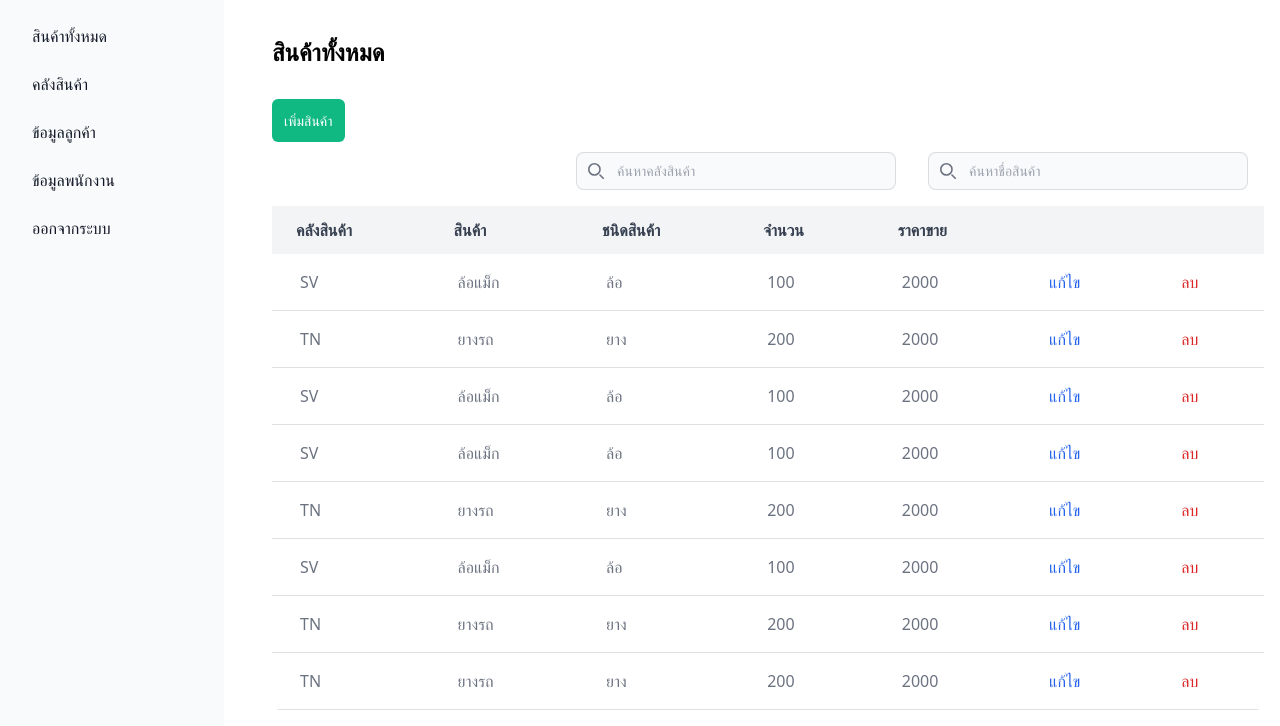
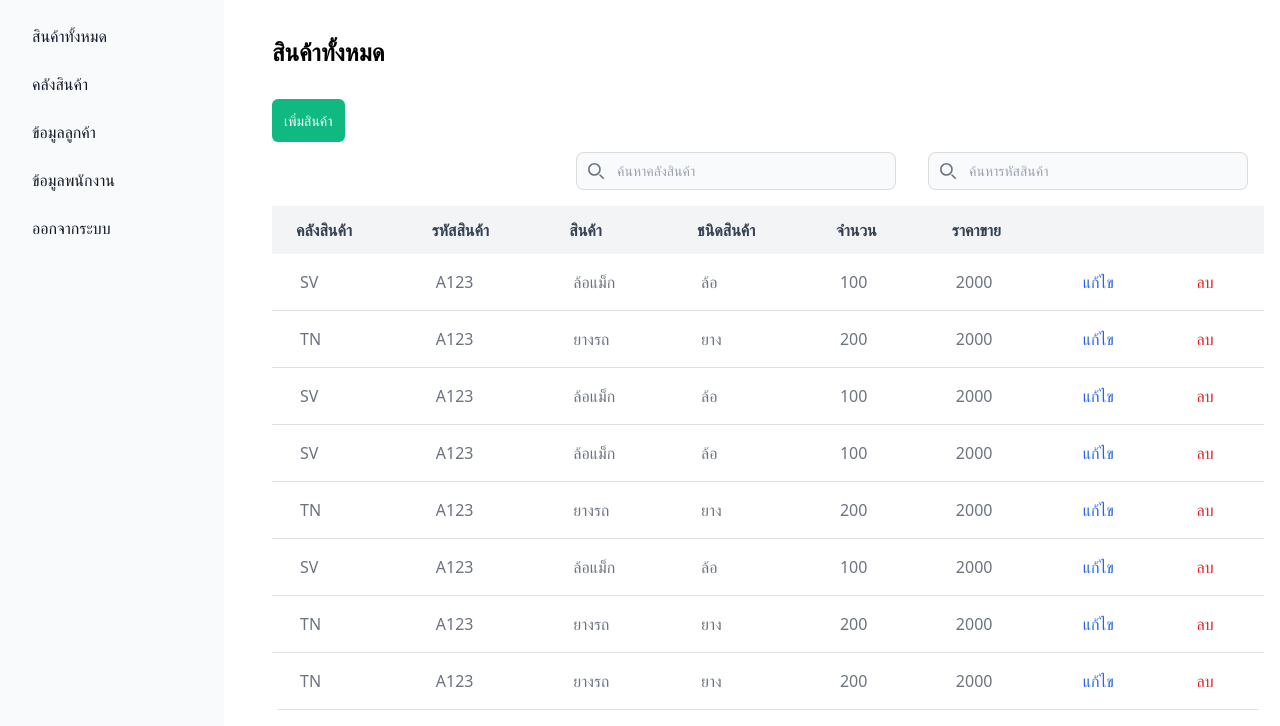
Before and after one commit to pangpntt/SVAutotire-Project, a Vue app in the folder SVAutotire/: page /product in a window 1280 px wide. Shown: the top 726 px of the page. Built offline with nearby package versions, Linux system fonts and the light colour scheme.

Commit message:
update product page (add id product)

```diff
--- a/SVAutotire/src/components/TableProduct.vue
+++ b/SVAutotire/src/components/TableProduct.vue
@@ -19,7 +19,7 @@
               <path stroke="currentColor" stroke-linecap="round" stroke-linejoin="round" stroke-width="2" d="m19 19-4-4m0-7A7 7 0 1 1 1 8a7 7 0 0 1 14 0Z"/>
             </svg>
           </div>
-          <input v-model="searchItemName" type="text" id="table-search-users" class="block p-2 ps-10 mx-4 text-sm text-gray-900 border border-gray-300 rounded-lg w-80 bg-gray-50" placeholder="ค้นหาชื่อสินค้า">
+          <input v-model="searchItemName" type="text" id="table-search-users" class="block p-2 ps-10 mx-4 text-sm text-gray-900 border border-gray-300 rounded-lg w-80 bg-gray-50" placeholder="ค้นหารหัสสินค้า">
         </div>
 
       </div>
@@ -27,6 +27,7 @@
         <thead class="text-base text-gray-700 uppercase bg-gray-100 ">
           <tr>
             <th scope="col" class="px-6 py-3 font-bold">คลังสินค้า</th>
+            <th scope="col" class="px-6 py-3 font-bold">รหัสสินค้า</th>
             <th scope="col" class="px-6 py-3 font-bold">สินค้า</th>
             <th scope="col" class="px-6 py-3 font-bold">ชนิดสินค้า</th>
             <th scope="col" class="px-6 py-3 font-bold">จำนวน</th>
@@ -69,6 +70,7 @@
       items: [
         {
           warehouse: "SV",
+          id: 'A123',
           name: "ล้อแม็ก",
           type: "ล้อ",
           amount: "100",
@@ -76,6 +78,7 @@
         },
         {
           warehouse: "TN",
+          id: 'A123',
           name: "ยางรถ",
           type: "ยาง",
           amount: "200",
@@ -83,6 +86,7 @@
         },
         {
           warehouse: "SV",
+          id: 'A123',
           name: "ล้อแม็ก",
           type: "ล้อ",
           amount: "100",
@@ -90,6 +94,7 @@
         },
         {
           warehouse: "SV",
+          id: 'A123',
           name: "ล้อแม็ก",
           type: "ล้อ",
           amount: "100",
@@ -97,6 +102,7 @@
         },
         {
           warehouse: "TN",
+          id: 'A123',
           name: "ยางรถ",
           type: "ยาง",
           amount: "200",
@@ -104,6 +110,7 @@
         },
         {
           warehouse: "SV",
+          id: 'A123',
           name: "ล้อแม็ก",
           type: "ล้อ",
           amount: "100",
@@ -111,6 +118,7 @@
         },
         {
           warehouse: "TN",
+          id: 'A123',
           name: "ยางรถ",
           type: "ยาง",
           amount: "200",
@@ -118,6 +126,7 @@
         },
         {
           warehouse: "TN",
+          id: 'A123',
           name: "ยางรถ",
           type: "ยาง",
           amount: "200",
@@ -135,7 +144,7 @@
               item.warehouse.toLowerCase().includes(this.searchItem.toLowerCase())
           )
         : this.items.filter((item) =>
-            item.warehouse.toLowerCase().includes(this.searchItem.toLowerCase()) && item.name.toLowerCase().includes(this.searchItemName.toLowerCase())
+            item.warehouse.toLowerCase().includes(this.searchItem.toLowerCase()) && item.id.toLowerCase().includes(this.searchItemName.toLowerCase())
           );
     },
   },
--- a/SVAutotire/src/views/AddProductPage.vue
+++ b/SVAutotire/src/views/AddProductPage.vue
@@ -7,10 +7,13 @@
         <form action="">
             <v-container>
                 <v-row>
-                    <v-col col="12" md="6">
+                    <v-col col="12" md="4">
+                        <v-text-field label="รหัสสินค้า"></v-text-field>
+                    </v-col>
+                    <v-col col="12" md="4">
                         <v-text-field label="ชื่อสินค้า"></v-text-field>
                     </v-col>
-                    <v-col col="12" md="6">
+                    <v-col col="12" md="4">
                         <v-select label="ชนิดสินค้า" :items="['ล้อ', 'ยาง']"></v-select>
                     </v-col>
                     <v-col col="12" md="6">
```
